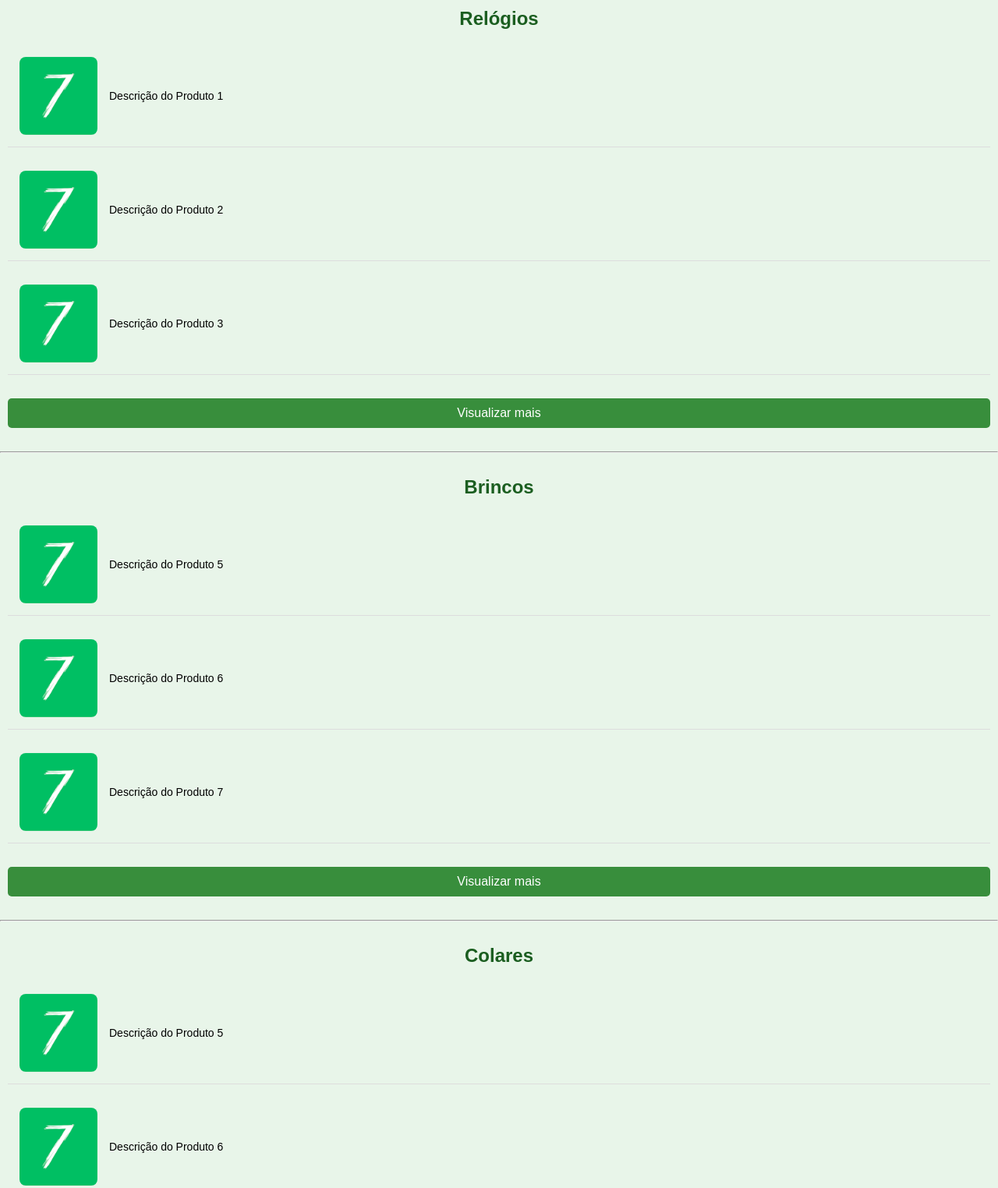
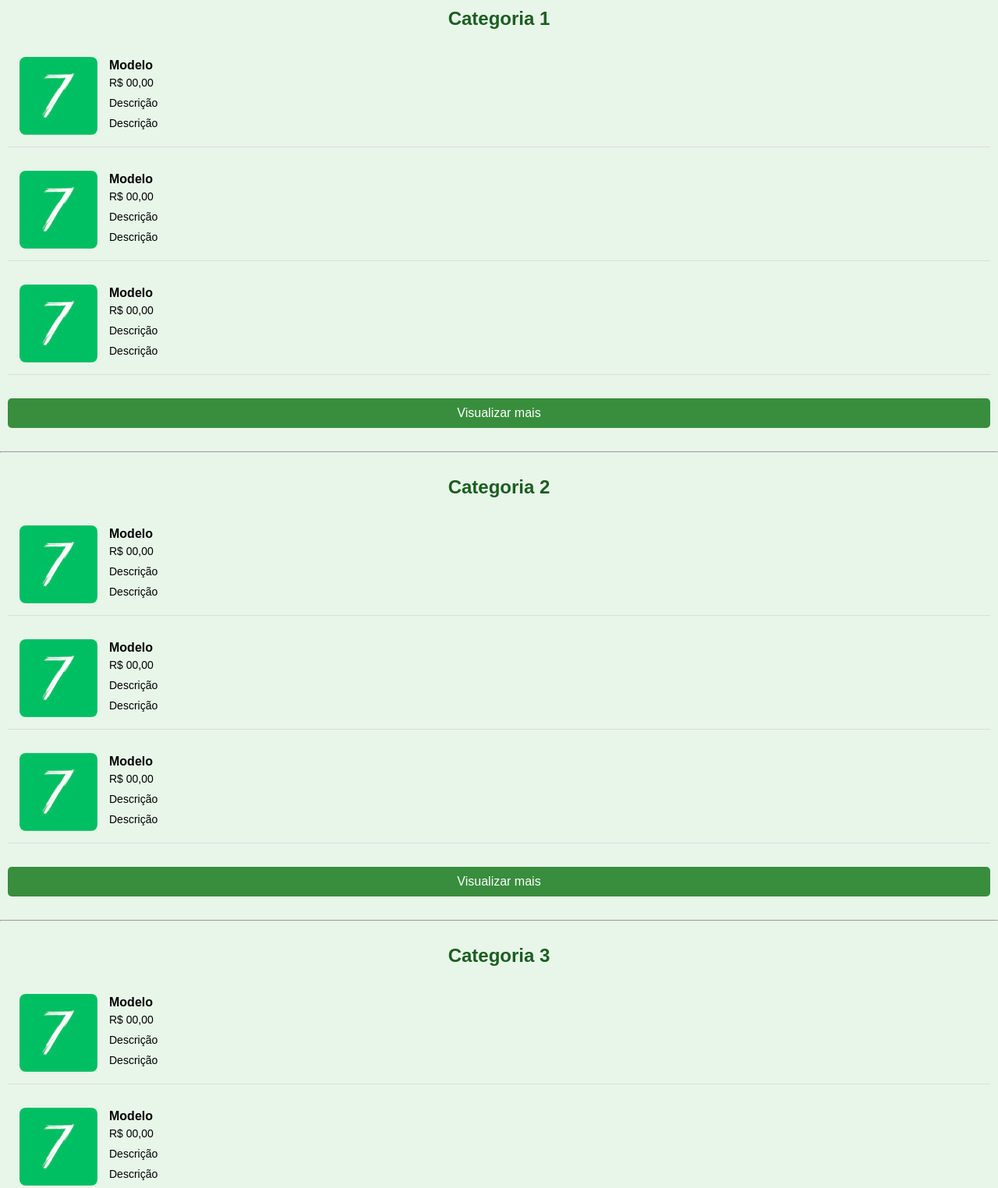
Before and after one commit to iannicolasdev/se7e-company, a plain HTML site: page index.html in a window 1280 px wide. Shown: the part 140-1664 px from the top of the page at 78% size. Drawn offline with Linux system fonts and the light colour scheme.

Commit message:
organiza código e estrutura dos produtos

```diff
--- a/index.html
+++ b/index.html
@@ -13,9 +13,9 @@
         <div class="dropdown">
             <button id="filtro-btn">Filtrar</button>
             <div class="dropdown-menu" id="dropdown-menu">
-                <button class="filtro-opcao" data-categoria="Relógios">Relógios</button>
-                <button class="filtro-opcao" data-categoria="Brincos">Brincos</button>
-                <button class="filtro-opcao" data-categoria="Colares">Colares</button>
+                <button class="filtro-opcao" data-categoria="Categoria 1">Categoria 1</button>
+                <button class="filtro-opcao" data-categoria="Categoria 2">Categoria 2</button>
+                <button class="filtro-opcao" data-categoria="Categoria 3">Categoria 3</button>
             </div>
         </div>
     </header>
@@ -23,35 +23,47 @@
     <button id="btnTopo" class="btn-topo">▲ Topo</button>
 
     <section class="produtos">
-        <h2>Relógios</h2>
+        <h2>Categoria 1</h2>
 
         <div class="lista-produtos">
 
             <div class="produto">
                 <img src="sete-128.png" alt="Produto 1">
                 <div class="info-produto">
-                    <p>Descrição do Produto 1</p>
+                    <h3>Modelo</h3>
+                    <p>R$ 00,00</p>
+                    <p>Descrição</p>
+                    <p>Descrição</p>
                 </div>
             </div>
 
             <div class="produto">
                 <img src="sete-128.png" alt="Produto 2">
                 <div class="info-produto">
-                    <p>Descrição do Produto 2</p>
+                    <h3>Modelo</h3>
+                    <p>R$ 00,00</p>
+                    <p>Descrição</p>
+                    <p>Descrição</p>
                 </div>
             </div>
 
             <div class="produto">
                 <img src="sete-128.png" alt="Produto 3">
                 <div class="info-produto">
-                    <p>Descrição do Produto 3</p>
+                    <h3>Modelo</h3>
+                    <p>R$ 00,00</p>
+                    <p>Descrição</p>
+                    <p>Descrição</p>
                 </div>
             </div>
 
             <div class="produto produto-oculto">
                 <img src="sete-128.png" alt="Produto 4">
                 <div class="info-produto">
-                    <p>Descrição do Produto 4</p>
+                    <h3>Modelo</h3>
+                    <p>R$ 00,00</p>
+                    <p>Descrição</p>
+                    <p>Descrição</p>
                 </div>
             </div>
         </div>
@@ -62,78 +74,100 @@
     <hr>
 
     <section class="produtos">
-        <h2>Brincos</h2>
+        <h2>Categoria 2</h2>
+
         <div class="lista-produtos">
             <div class="produto">
                 <img src="sete-128.png" alt="Produto 5">
                 <div class="info-produto">
-                    <p>Descrição do Produto 5</p>
+                    <h3>Modelo</h3>
+                    <p>R$ 00,00</p>
+                    <p>Descrição</p>
+                    <p>Descrição</p>
                 </div>
             </div>
+
             <div class="produto">
                 <img src="sete-128.png" alt="Produto 6">
                 <div class="info-produto">
-                    <p>Descrição do Produto 6</p>
+                    <h3>Modelo</h3>
+                    <p>R$ 00,00</p>
+                    <p>Descrição</p>
+                    <p>Descrição</p>
                 </div>
             </div>
+
             <div class="produto">
                 <img src="sete-128.png" alt="Produto 7">
                 <div class="info-produto">
-                    <p>Descrição do Produto 7</p>
+                    <h3>Modelo</h3>
+                    <p>R$ 00,00</p>
+                    <p>Descrição</p>
+                    <p>Descrição</p>
                 </div>
             </div>
+
             <div class="produto produto-oculto">
                 <img src="sete-128.png" alt="Produto 8">
                 <div class="info-produto">
-                    <p>Descrição do Produto 8</p>
-                </div>
-            </div>
-            <div class="produto produto-oculto">
-                <img src="sete-128.png" alt="Produto 9">
-                <div class="info-produto">
-                    <p>Descrição do Produto 9</p>
+                    <h3>Modelo</h3>
+                    <p>R$ 00,00</p>
+                    <p>Descrição</p>
+                    <p>Descrição</p>
                 </div>
             </div>
         </div>
+
         <button class="ver-mais">Visualizar mais</button>
     </section>
 
     <hr>
 
     <section class="produtos">
-        <h2>Colares</h2>
+        <h2>Categoria 3</h2>
+
         <div class="lista-produtos">
             <div class="produto">
                 <img src="sete-128.png" alt="Produto 5">
                 <div class="info-produto">
-                    <p>Descrição do Produto 5</p>
+                    <h3>Modelo</h3>
+                    <p>R$ 00,00</p>
+                    <p>Descrição</p>
+                    <p>Descrição</p>
                 </div>
             </div>
+
             <div class="produto">
                 <img src="sete-128.png" alt="Produto 6">
                 <div class="info-produto">
-                    <p>Descrição do Produto 6</p>
+                    <h3>Modelo</h3>
+                    <p>R$ 00,00</p>
+                    <p>Descrição</p>
+                    <p>Descrição</p>
                 </div>
             </div>
+
             <div class="produto">
                 <img src="sete-128.png" alt="Produto 7">
                 <div class="info-produto">
-                    <p>Descrição do Produto 7</p>
+                    <h3>Modelo</h3>
+                    <p>R$ 00,00</p>
+                    <p>Descrição</p>
+                    <p>Descrição</p>
                 </div>
             </div>
+
             <div class="produto produto-oculto">
                 <img src="sete-128.png" alt="Produto 8">
                 <div class="info-produto">
-                    <p>Descrição do Produto 8</p>
-                </div>
-            </div>
-            <div class="produto produto-oculto">
-                <img src="sete-128.png" alt="Produto 9">
-                <div class="info-produto">
-                    <p>Descrição do Produto 9</p>
+                    <h3>Modelo</h3>
+                    <p>R$ 00,00</p>
+                    <p>Descrição</p>
+                    <p>Descrição</p>
                 </div>
             </div>
         </div>
+
         <button class="ver-mais">Visualizar mais</button>
     </section>
 
```
